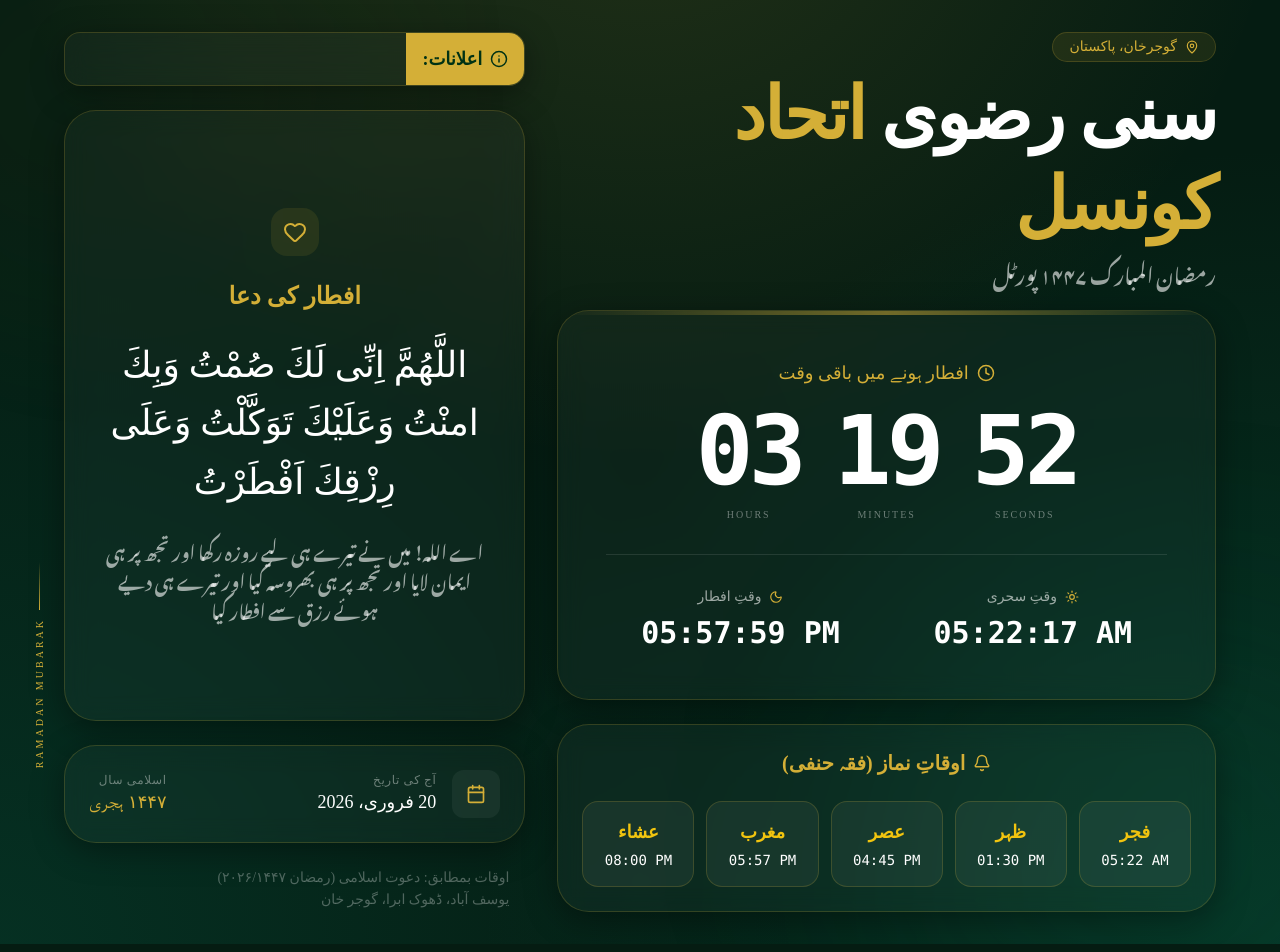
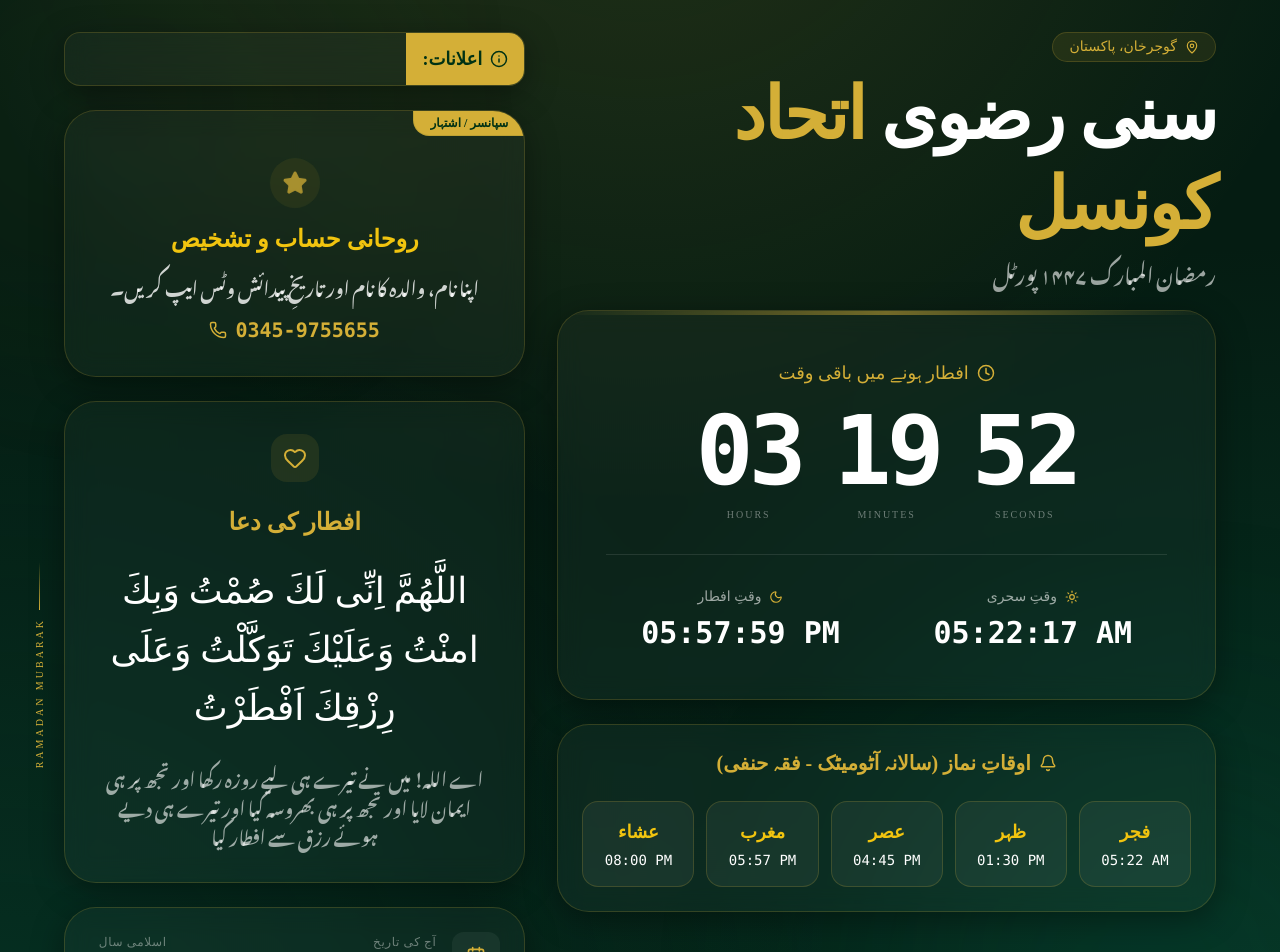
Before and after one commit to hafizmakhmoorroomi-glitch/sUNI-RIZWI, a React (Vite) app: page / in a window 1280 px wide. Shown: the top 952 px of the page. Built offline with nearby package versions, Linux system fonts and the light colour scheme; no server answers; a web font is replaced by a local one.

Commit message:
feat: Fetch and display prayer timings
Integrates with the Aladhan API to fetch and display daily prayer timings for Gujar Khan, Pakistan. This enhances the application's utility by providing real-time religious information alongside existing features.

```diff
--- a/src/App.tsx
+++ b/src/App.tsx
@@ -5,7 +5,7 @@
 
 import { useState, useEffect } from 'react';
 import { motion, AnimatePresence } from 'motion/react';
-import { Moon, Sun, Clock, MapPin, Calendar, Heart, Bell, Info } from 'lucide-react';
+import { Moon, Sun, Clock, MapPin, Calendar, Heart, Bell, Info, Phone, Star } from 'lucide-react';
 
 const ramadanData: Record<string, { sehri: string; iftar: string }> = {
   "2026-02-19": { sehri: "05:23:17", iftar: "17:57:06" },
@@ -75,6 +75,7 @@ function formatShortTime(timeStr: string) {
 
 export default function App() {
   const [now, setNow] = useState(new Date());
+  const [prayerTimings, setPrayerTimings] = useState<Record<string, string>>({});
   const [displayData, setDisplayData] = useState<{
     sehri: string;
     iftar: string;
@@ -100,6 +101,23 @@ export default function App() {
   useEffect(() => {
     const timer = setInterval(() => setNow(new Date()), 1000);
     return () => clearInterval(timer);
+  }, []);
+
+  useEffect(() => {
+    const fetchNamazTimes = async () => {
+      try {
+        const response = await fetch('https://api.aladhan.com/v1/timingsByCity?city=Gujar%20Khan&country=Pakistan&method=1&school=1');
+        const data = await response.json();
+        if (data.data && data.data.timings) {
+          setPrayerTimings(data.data.timings);
+        }
+      } catch (error) {
+        console.error("نماز کے اوقات لانے میں دشواری:", error);
+      }
+    };
+    fetchNamazTimes();
+    const namazInterval = setInterval(fetchNamazTimes, 1000 * 60 * 60 * 6); // Refresh every 6 hours
+    return () => clearInterval(namazInterval);
   }, []);
 
   useEffect(() => {
@@ -286,17 +304,17 @@ export default function App() {
           <div className="glass-card rounded-[2rem] p-6">
             <h3 className="text-center text-[#D4AF37] text-xl font-bold mb-6 flex items-center justify-center gap-2">
               <Bell size={18} />
-              اوقاتِ نماز (فقہ حنفی)
+              اوقاتِ نماز (سالانہ آٹومیٹک - فقہ حنفی)
             </h3>
             <div className="grid grid-cols-3 md:grid-cols-5 gap-3">
               {[
-                { name: 'فجر', time: displayData.fajr },
-                { name: 'ظہر', time: '01:30 PM' },
-                { name: 'عصر', time: '04:45 PM' },
-                { name: 'مغرب', time: displayData.maghrib },
-                { name: 'عشاء', time: '08:00 PM' }
+                { name: 'فجر', time: prayerTimings.Fajr ? formatShortTime(prayerTimings.Fajr) : displayData.fajr },
+                { name: 'ظہر', time: prayerTimings.Dhuhr ? formatShortTime(prayerTimings.Dhuhr) : '01:30 PM' },
+                { name: 'عصر', time: prayerTimings.Asr ? formatShortTime(prayerTimings.Asr) : '04:45 PM' },
+                { name: 'مغرب', time: prayerTimings.Maghrib ? formatShortTime(prayerTimings.Maghrib) : displayData.maghrib },
+                { name: 'عشاء', time: prayerTimings.Isha ? formatShortTime(prayerTimings.Isha) : '08:00 PM' }
               ].map((prayer) => (
-                <div key={prayer.name} className="bg-white/5 border border-[#D4AF37]/20 rounded-2xl p-4 text-center hover:bg-[#D4AF37]/10 transition-colors">
+                <div key={prayer.name} className="bg-white/5 border border-[#D4AF37]/20 rounded-2xl p-4 text-center hover:bg-[#D4AF37]/10 hover:scale-105 transition-all duration-300">
                   <span className="block text-[#f1c40f] text-lg font-bold mb-1">{prayer.name}</span>
                   <span className="block text-sm font-mono text-white" dir="ltr">{prayer.time}</span>
                 </div>
@@ -315,7 +333,27 @@ export default function App() {
             </div>
             <div className="flex-1 marquee-container py-3">
               <div className="marquee-content text-white text-lg font-medium">
-                سنی رضوی اتحاد کونسل گوجرخان کے پورٹل میں خوش آمدید۔ ** یہاں آپ مسجد کے اہم اعلانات، چندے کی اپیل، یا کسی دکان / کاروبار کا اشتہار چلا سکتے ہیں۔ ** نمازِ جمعہ کی اذان 1:00 بجے اور جماعت 1:30 بجے ہوگی۔
+                سنی رضوی اتحاد کونسل گوجرخان کے پورٹل میں خوش آمدید۔ ** ماہانہ درس قرآن ہر ماہ کے پہلے جمعہ کو مرکزی جامع مسجد فیضان مدینہ جی ٹی روڈ گوجرخان میں دیا جاتا ہے۔ ** نماز عشاء کے فوراً بعد
+              </div>
+            </div>
+          </div>
+
+          {/* Sponsorship / Ad Banner */}
+          <div className="glass-card rounded-[2rem] p-8 relative overflow-hidden border-2 border-[#D4AF37]/40 shadow-[0_0_20px_rgba(212,175,55,0.2)]">
+            <div className="absolute top-0 right-0 bg-[#D4AF37] text-[#003214] px-4 py-1 font-bold text-xs rounded-bl-2xl border-b border-l border-[#003214]/10">
+              سپانسر / اشتہار
+            </div>
+            <div className="space-y-4 text-center pt-4">
+              <div className="inline-flex p-3 rounded-full bg-[#D4AF37]/10 text-[#D4AF37] glow-effect">
+                <Star size={24} fill="currentColor" />
+              </div>
+              <h3 className="text-2xl font-bold text-[#f1c40f]">روحانی حساب و تشخیص</h3>
+              <p className="text-lg text-white/80 leading-relaxed font-urdu">
+                اپنا نام، والدہ کا نام اور تاریخِ پیدائش وٹس ایپ کریں۔
+              </p>
+              <div className="flex items-center justify-center gap-2 text-[#D4AF37] text-xl font-bold font-mono" dir="ltr">
+                <Phone size={18} />
+                <span>0345-9755655</span>
               </div>
             </div>
           </div>
@@ -365,8 +403,7 @@ export default function App() {
 
           <footer className="text-center lg:text-right px-4">
             <p className="text-sm text-white/30 leading-relaxed">
-              اوقات بمطابق: دعوت اسلامی (رمضان ۲۰۲۶/۱۴۴۷)<br />
-              یوسف آباد، ڈھوک ابرا، گوجر خان
+              اوقاتِ رمضان: دعوتِ اسلامی | اوقاتِ نماز: لائیو آٹومیٹک سرور
             </p>
           </footer>
         </div>
```
